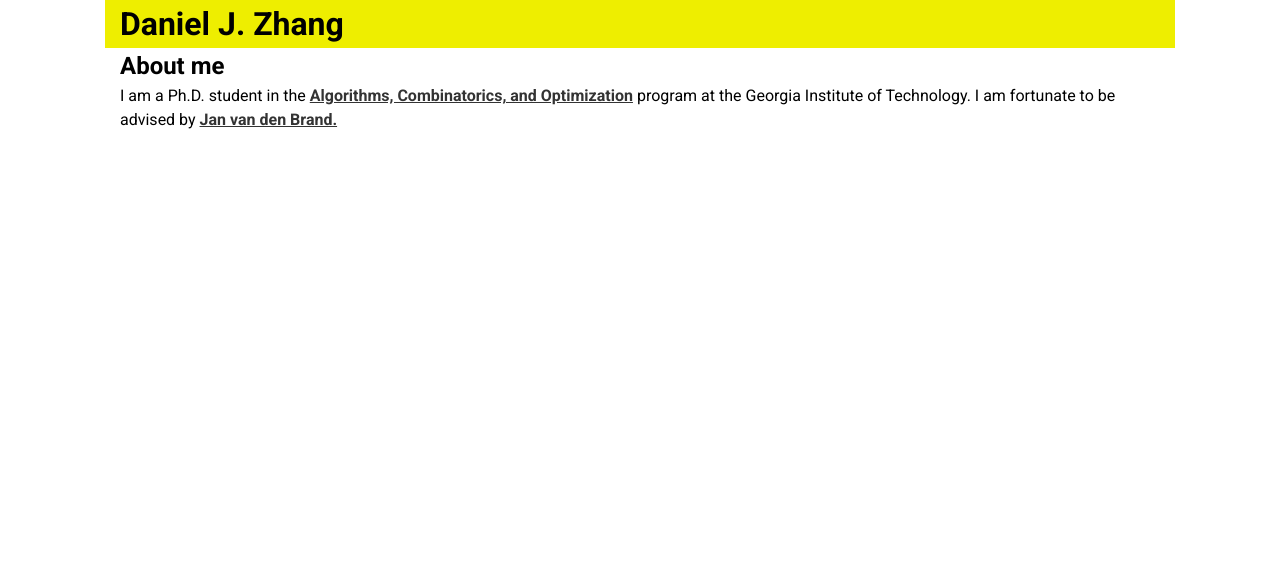
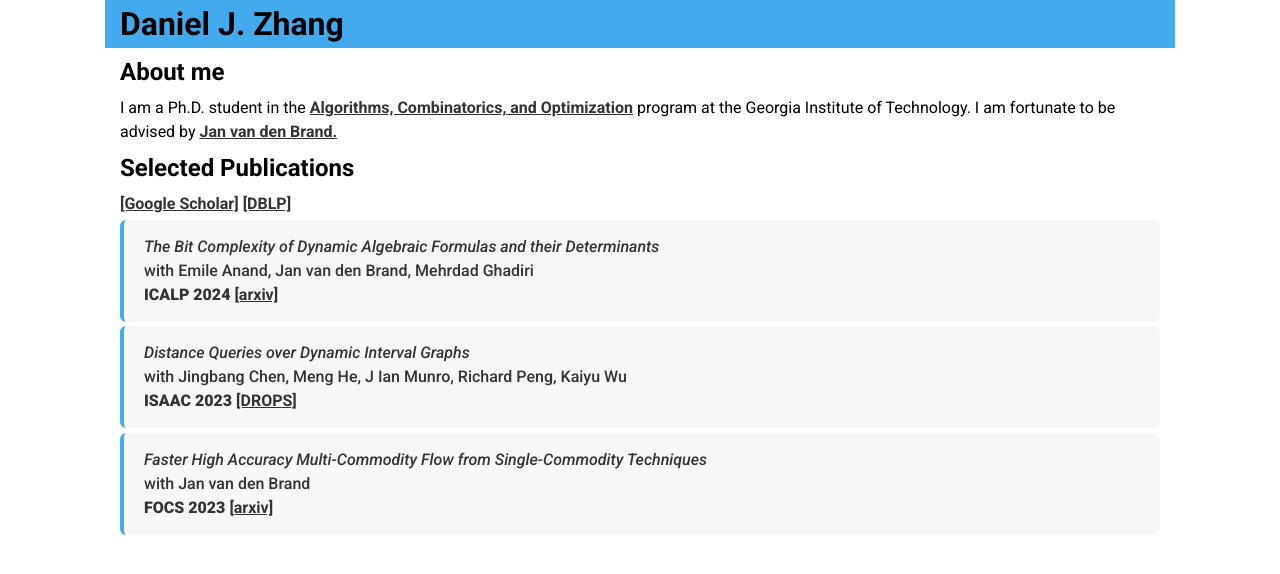
Before and after one commit to dragonslayerintraining/dragonslayerintraining.github.io, a plain HTML site: page index.html in a window 1280 px wide. Drawn offline with Linux system fonts and the light colour scheme.

Commit message:
Added publications

```diff
--- a/css/style.css
+++ b/css/style.css
@@ -17,12 +17,30 @@ a {
     color: #333;
 }
 
+h2 {
+    line-height: 2;
+}
+
+img {
+    max-width: 100%;
+}
+
 ul {
     list-style: none;
 }
 
-img {
-    max-width: 100%;
+ul.publications li {
+    padding: 15px 20px;
+    margin:  0.5ex 0;
+    background-color: #f7f7f7;
+    border-radius: 6px;
+    border-left: 4px solid #4ae;
+    font-weight: 500;
+    color: #333;
+}
+
+ul.publications li b {
+    font-weight: 1000;
 }
 
 /* Utility classes */
@@ -34,6 +52,6 @@ img {
 }
 
 .navbar {
-    background: #ee0;
+    background: #4ae;
     margin:
 }
--- a/index.html
+++ b/index.html
@@ -13,17 +13,47 @@
     <div class="container">
       <div class="navbar">
 	<div class="container">
-	  <h1>
-	    Daniel J. Zhang
-	  </h1>
+	  <h1>Daniel J. Zhang</h1>
 	</div>
       </div>
-      <section class="aboutme">
+      <section class="about-me">
 	<div class="container">
 	  <h2>About me</h2>
 	  <p>I am a Ph.D. student in the <a href="https://aco.gatech.edu/">Algorithms, Combinatorics, and Optimization</a> program at the Georgia Institute of Technology. I am fortunate to be advised by <a href="https://faculty.cc.gatech.edu/~vdbrand/">Jan van den Brand.</a></p>
 	</div>
       </section>
+      <section class="selected-publications">
+	<div class="container">
+	  <h2>Selected Publications</h2>
+	  <a href="https://scholar.google.com/citations?user=0ZF-JdcAAAAJ">[Google Scholar]</a>
+	  <a href="https://dblp.org/pid/361/6168.html">[DBLP]</a>
+	  <ul class="publications">
+	    <li>
+	      <em>The Bit Complexity of Dynamic Algebraic Formulas and their Determinants</em>
+	      <br/>
+	      with Emile Anand, Jan van den Brand, Mehrdad Ghadiri
+	      <br/>
+	      <b>ICALP 2024</b>
+	      <a href="https://arxiv.org/abs/2401.11127">[arxiv]</a>
+	    </li>
+	    <li>
+	      <em>Distance Queries over Dynamic Interval Graphs</em>
+	      <br/>
+	      with Jingbang Chen, Meng He, J Ian Munro, Richard Peng, Kaiyu Wu
+	      <br/>
+	      <b>ISAAC 2023</b>
+	      <a href="https://drops.dagstuhl.de/entities/document/10.4230/LIPIcs.ISAAC.2023.18">[DROPS]</a>
+	    <li>
+	      <em>Faster High Accuracy Multi-Commodity Flow from Single-Commodity Techniques</em>
+	      <br/>
+	      with Jan van den Brand
+	      <br/>
+	      <b>FOCS 2023</b>
+	      <a href="https://arxiv.org/abs/2304.12992">[arxiv]</a>
+	    </li>
+	  </ul>
+	</div>
+      </section>
     </div>
   </body>
 </html>
```
